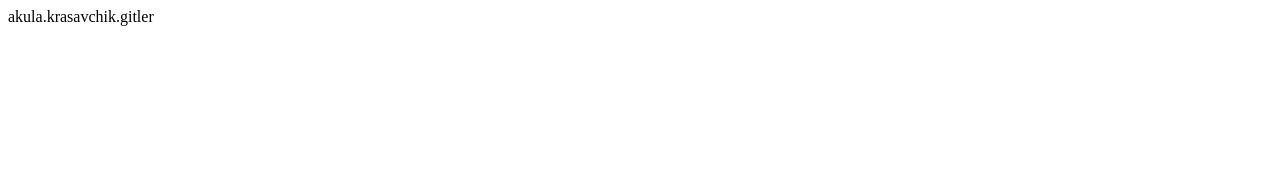
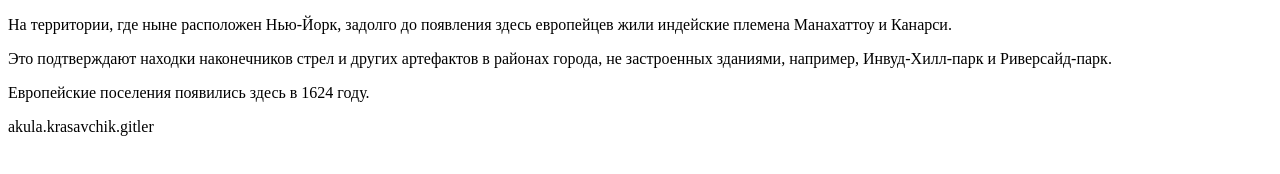
Before and after one commit to mamadaliev9991/itacademy, a plain HTML site: page index.html in a window 1280 px wide. Drawn offline with Linux system fonts and the light colour scheme.

Commit message:
Update index.html

```diff
--- a/index.html
+++ b/index.html
@@ -5,7 +5,9 @@
 	<title>Document</title>
 </head>
 <body>
-	akula.krasavchik.gitler
+	<p class="red">На территории, где ныне расположен Нью-Йорк, задолго до появления здесь европейцев жили индейские племена Манахаттоу и Канарси.</p>
+<p>Это подтверждают находки наконечников стрел и других артефактов в районах города, не застроенных зданиями, например, Инвуд-Хилл-парк и Риверсайд-парк. </p>
+<p class="red">Европейские поселения появились здесь в 1624 году.</p>akula.krasavchik.gitler
 
 </body>
 </html>
```
